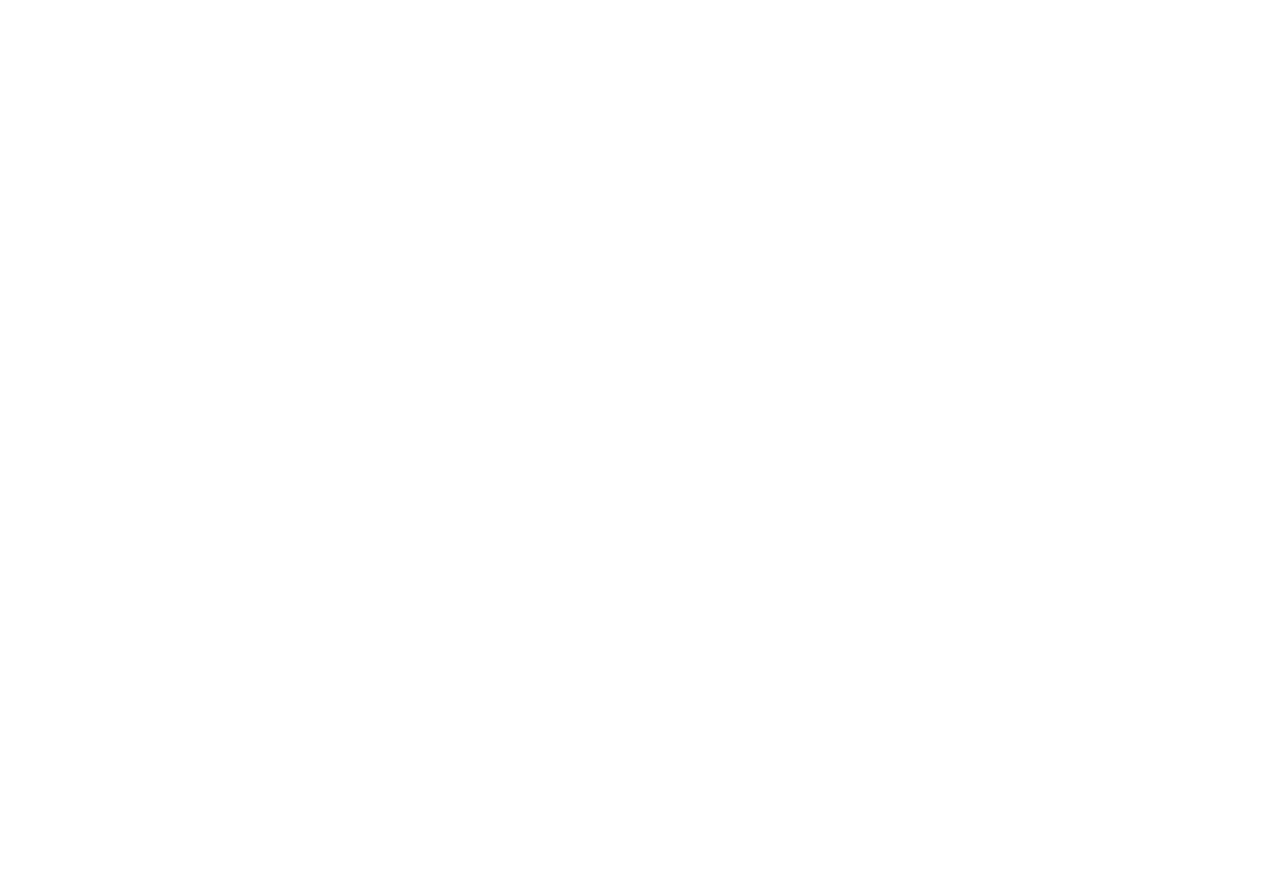
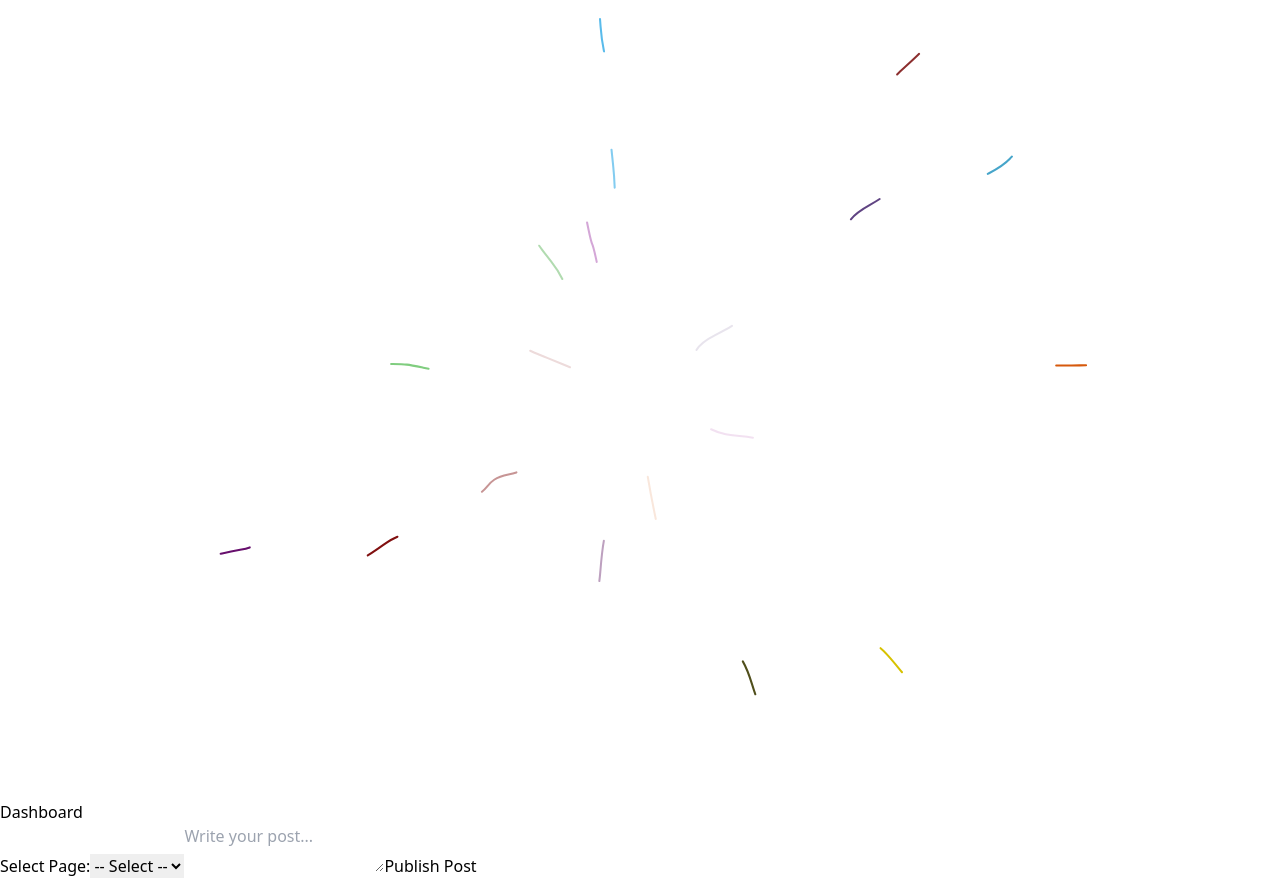
Before and after one commit to chitransh100/instagram_login, a React (Vite) app: page /dashboard in a window 1280 px wide. Before the commit this address had no page. Before the commit the page ends 800 px from the top, so only its background shows below. Built offline with nearby package versions, Linux system fonts and the light colour scheme.

Commit message:
6th commit

```diff
--- a/src/App.jsx
+++ b/src/App.jsx
@@ -2,6 +2,7 @@ import { Routes, Route } from "react-router-dom";
 import { BackgroundLinesDemo } from "./components/BackgroundLinesDemo";
 import PrivacyPolicy from "./components/PrivacyPolicy";// ✅ Or your correct path
 import TermsOfService from "./components/TermsOfService";
+import Dashboard from "./components/Dashboard";
 
 function App() {
   return (
@@ -9,6 +10,7 @@ function App() {
       <Route path="/" element={<BackgroundLinesDemo />} />
       <Route path="/privacy-policy" element={<PrivacyPolicy />} />
       <Route path="/Terms-of-service" element={<TermsOfService/>} />
+      <Route path="/dashboard" element={<Dashboard />} />
     </Routes>
   );
 }
--- a/src/components/BackgroundLinesDemo.jsx
+++ b/src/components/BackgroundLinesDemo.jsx
@@ -48,10 +48,13 @@ export function BackgroundLinesDemo() {
           console.log("✅ Successfully logged in!");
           const accessToken = response.authResponse.accessToken;
           console.log("🔑 User Access Token:", accessToken);
+          localStorage.setItem("fb_token", accessToken);
 
           // Example: Fetch basic user info
           window.FB.api("/me", { fields: "name,email" }, function (userInfo) {
             console.log("🙋 User Info:", userInfo);
+            console.log("✅ Logged in, redirecting...");
+            navigate("/dashboard");
           });
         } else {
           console.log("⚠️ User cancelled login or did not fully authorize.");
--- /dev/null
+++ b/src/components/Dashboard.jsx
@@ -0,0 +1,87 @@
+import React, { useEffect, useState } from "react";
+import { BackgroundLines } from "./ui/background-lines";
+
+export default function Dashboard() {
+  const [pages, setPages] = useState([]);
+  const [selectedPage, setSelectedPage] = useState(null);
+  const [message, setMessage] = useState("");
+
+  useEffect(() => {
+    const userAccessToken = localStorage.getItem("fb_token");
+    if (!userAccessToken) {
+      console.error("No user token found!");
+      return;
+    }
+
+    fetch(
+      `https://graph.facebook.com/v19.0/me/accounts?access_token=${userAccessToken}`
+    )
+      .then((res) => res.json())
+      .then((data) => {
+        console.log("Pages:", data);
+        setPages(data.data);
+      });
+  }, []);
+
+  const handlePost = async () => {
+    if (!selectedPage) {
+      alert("Please select a Page");
+      return;
+    }
+
+    const res = await fetch(
+      `https://graph.facebook.com/v19.0/${selectedPage.id}/feed`,
+      {
+        method: "POST",
+        headers: { "Content-Type": "application/json" },
+        body: JSON.stringify({
+          message: message,
+          access_token: selectedPage.access_token,
+        }),
+      }
+    );
+
+    const data = await res.json();
+    console.log("Post result:", data);
+    alert("✅ Post created: " + JSON.stringify(data));
+  };
+
+  return (
+    <BackgroundLines className="flex items-center justify-center w-full flex-col px-4">
+    <div className="p-8 max-w-xl mx-auto">
+      <h1 className="text-2xl font-bold mb-4">Dashboard</h1>
+
+      <label>Select Page:</label>
+      <select
+        className="border p-2 mb-4"
+        onChange={(e) =>
+          setSelectedPage(
+            pages.find((p) => p.id === e.target.value)
+          )
+        }
+      >
+        <option value="">-- Select --</option>
+        {pages.map((p) => (
+          <option key={p.id} value={p.id}>
+            {p.name}
+          </option>
+        ))}
+      </select>
+
+      <textarea
+        className="border p-2 w-full mb-4"
+        placeholder="Write your post..."
+        value={message}
+        onChange={(e) => setMessage(e.target.value)}
+      ></textarea>
+
+      <button
+        className="px-4 py-2 bg-blue-600 text-white rounded"
+        onClick={handlePost}
+      >
+        Publish Post
+      </button>
+    </div>
+    </BackgroundLines>
+  );
+}
```
